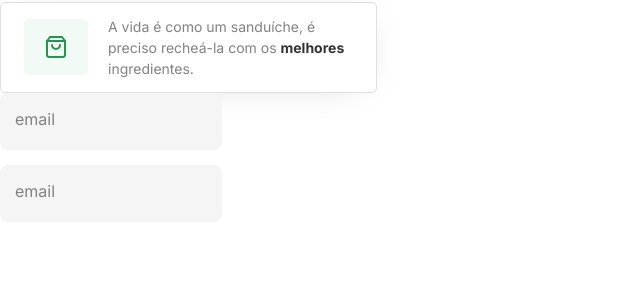
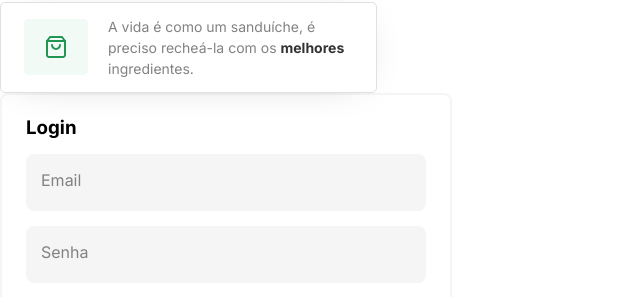
Before and after one commit to Danielle-Luz/Burguershop, a React (Create React App) app: page /login in a window 1280 px wide. Shown: the part 201-498 px from the top of the page, without its empty margins (0-640 px from the left). Built offline with nearby package versions, Linux system fonts and the light colour scheme.

Commit message:
feat: add form styles

```diff
--- a/src/components/FormUser/InputWrapper/styles.ts
+++ b/src/components/FormUser/InputWrapper/styles.ts
@@ -12,6 +12,7 @@ export const InputWrapperStyled = styled.div`
     background-color: ${({theme}: iInputWrapperProps) => theme.colors.gray[3]};
     border-radius: ${({theme}: iInputWrapperProps) => theme.radius[1]};
     padding: 20.5px 15px;
+    width: 100%;
 
     &:focus {
       background-color: white;
--- a/src/components/FormUser/index.tsx
+++ b/src/components/FormUser/index.tsx
@@ -1,3 +1,4 @@
+import { TitleStyled } from "../Texts/styles";
 import { InputWrapper } from "./InputWrapper";
 import { FormUserStyled } from "./styles";
 
@@ -5,8 +6,11 @@ export function FormUser() {
   return (
     <>
       <FormUserStyled>
-        <InputWrapper label="email" type="email" />
-        <InputWrapper label="email" type="email" />
+        <TitleStyled tag="h3">Login</TitleStyled>
+        <form>
+          <InputWrapper label="Email" type="email" />
+          <InputWrapper label="Senha" type="password" />
+        </form>
       </FormUserStyled>
     </>
   );
--- a/src/components/FormUser/styles.ts
+++ b/src/components/FormUser/styles.ts
@@ -1,9 +1,22 @@
 import styled from "styled-components";
+import { iTheme } from "../../styles/theme";
 
-export const FormUserStyled = styled.form`
-  display: flex;
-  flex-direction: column;
-  gap: 15px;
+interface iFormUserStyledProps {
+  theme: iTheme;
+}
+
+export const FormUserStyled = styled.article`
+  border: 2px solid ${({theme}: iFormUserStyledProps) => theme.colors.gray[3]};
+  border-radius: ${({theme}: iFormUserStyledProps) => theme.radius[1]};
   max-width: 452px;
+  padding: 21px 24px;
   width: 100%;
+
+  form {
+    display: flex;
+    flex-direction: column;
+    gap: 15px;
+    margin-top: 15px;
+    width: 100%;
+  }
 `
```
